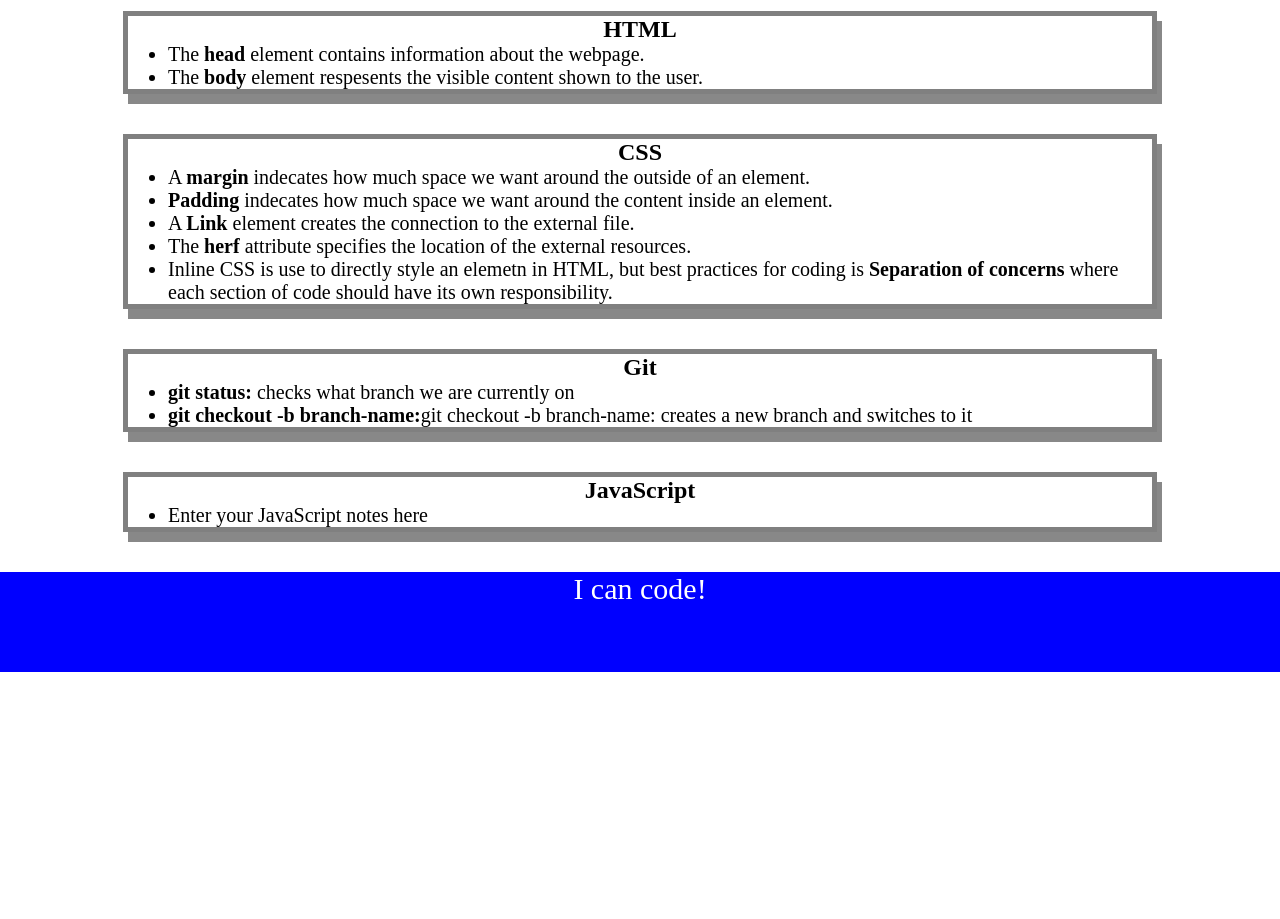
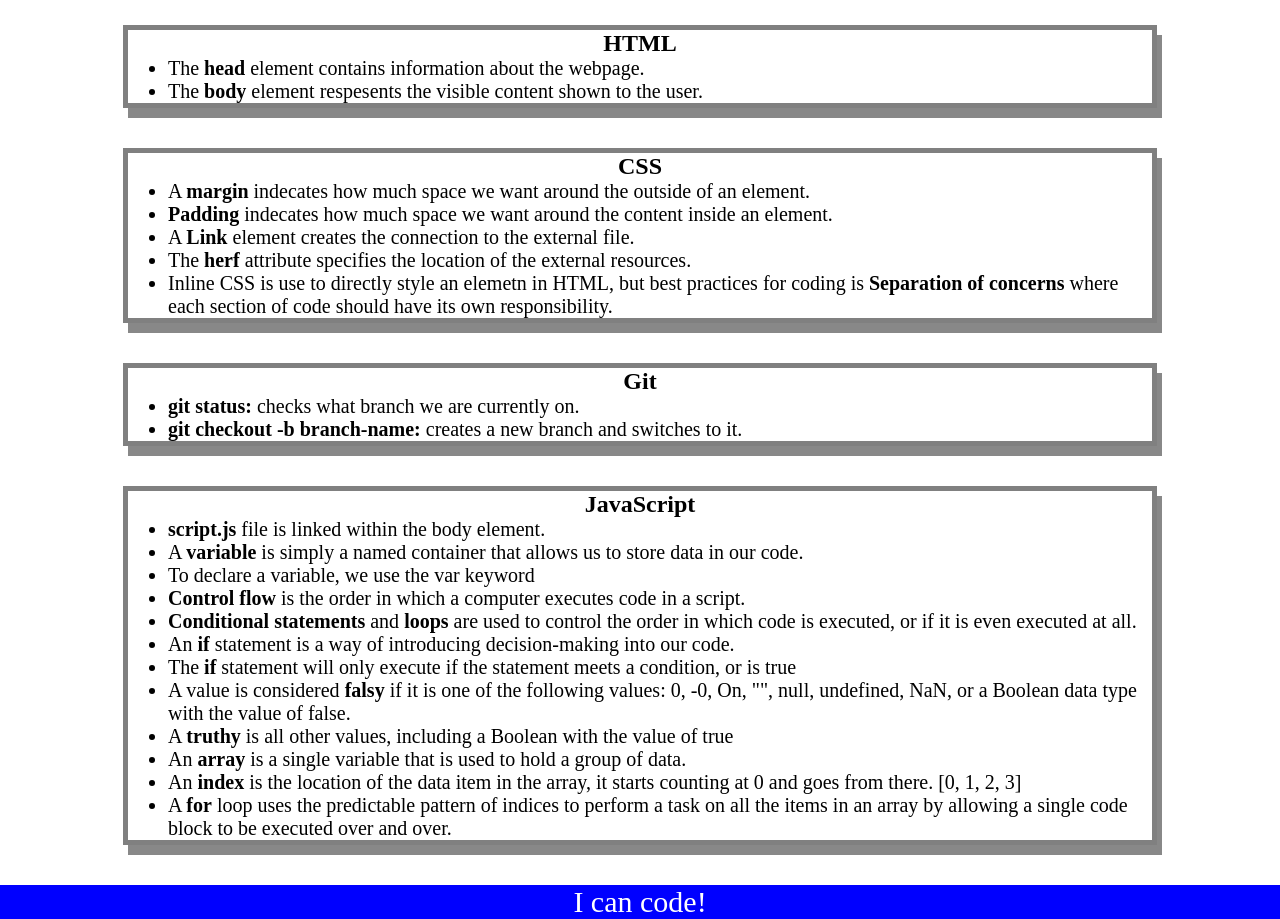
Before and after one commit to bootcamp-Mo/prework-study-guide, a plain HTML site: page index.html in a window 1280 px wide. Shown: the part 129-1048 px from the top of the page. Before the commit the page ends 801 px from the top, so only its background shows below. Drawn offline with Linux system fonts and the light colour scheme.

Commit message:
added code to JavaScript file

```diff
--- /dev/null
+++ b/assets/scripts.js
@@ -0,0 +1,18 @@
+var topics = ['HTML', 'CSS', 'Git', 'JavaScript'];
+
+/*
+if (topic === 'HTML') {
+ console.log("Let's study HTML!");
+} else if (topic === 'CSS') {
+ console.log("Let's study CSS!");
+} else if (topic === 'Git') {
+ console.log("Let's study Git!");
+} else if (topic === 'JavaScript') {
+ console.log("Let's study JavaScript!");
+} else {
+ console.log('Please try again!');
+}
+*/
+
+for( var x = 0; x < topics.length; x++ )
+console.log(topics[x]);
--- a/assets/style.css
+++ b/assets/style.css
@@ -6,7 +6,7 @@
 header,
 footer {
     width: 100%;
-    height: 100px;
+    height: auto;
     background-color: blue;
     color: white;
 }
--- a/index.html
+++ b/index.html
@@ -1,5 +1,6 @@
 <!DOCTYPE html>
 <html lang="en">
+
   <head>
     <meta charset="UTF-8" />
     <meta http-equiv="X-UA-Compatible" content="IE=edge" />
@@ -7,16 +8,21 @@
     <link rel="stylesheet" href="./assets/style.css">
     <title>Prework Study Guide</title>
   </head>
+
   <body>
     <header id="top">
       <h1>Prework Study Guide Module</h1>
       <img src="./assets/bowtie-cat.png" alt="Profile image of cat wearing a bow tie." />
+      <h2>Open the console log to see what is happening</h2>
     </header>
+
     <main>
+
       <section class="card" id="html-section">
         <h2>HTML</h2>
         <ul>
           <li>The <b>head</b> element contains information about the webpage.</li>
+
           <li>The <b>body</b> element respesents the visible content shown to the user.</li>
         </ul>
       </section>
@@ -24,26 +30,70 @@
       <section class="card" id="css-section">
         <h2>CSS</h2>
         <ul>
-          <li>A <b>margin</b> indecates how much space we want around the outside of an element.</li>
-          <li><b>Padding</b> indecates how much space we want around the content inside an element.</li>
+          <li>A <b>margin</b> indecates how much space we want around the outside of
+            an element.</li>
+
+          <li><b>Padding</b> indecates how much space we want around the content inside
+            an element.</li>
+
           <li>A <b>Link</b> element creates the connection to the external file.</li>
+
           <li>The <b>herf</b> attribute specifies the location of the external resources.</li>
-          <li>Inline CSS is use to directly style an elemetn in HTML, but best practices for coding is <b>Separation of concerns</b> where each section of code should have its own responsibility.</li>
+
+          <li>Inline CSS is use to directly style an elemetn in HTML, but best practices
+            for coding is <b>Separation of concerns</b> where each section of code should
+            have its own responsibility.</li>
+
         </ul>
       </section>
 
       <section class="card" id="git-section">
         <h2>Git</h2>
         <ul>
-          <li><b>git status:</b> checks what branch we are currently on</li>
-          <li><b>git checkout -b branch-name:</b>git checkout -b branch-name: creates a new branch and switches to it </li>
+          <li><b>git status:</b> checks what branch we are currently on.</li>
+
+          <li><b>git checkout -b branch-name:</b>
+            creates a new branch and switches to it.</li>
         </ul>
       </section>
 
       <section class="card" id="javascript-section">
         <h2>JavaScript</h2>
         <ul>
-          <li>Enter your JavaScript notes here</li>
+          <li><b>script.js</b> file is linked within the body element.</li>
+
+          <li>A <b>variable</b> is simply a named container that allows us to store data
+            in our code.</li>
+
+          <li>To declare a variable, we use the var keyword</li>
+
+          <li><b>Control flow</b> is the order in which a computer executes
+            code in a script.</li>
+
+          <li><b>Conditional statements</b> and <b>loops</b> are used to control the order
+            in which code is executed, or if it is even executed at all.</li>
+
+          <li> An <b>if</b> statement is a way of introducing decision-making
+            into our code.</li>
+
+          <li>The <b>if</b> statement will only execute if the statement meets a
+            condition, or is true</li>
+
+          <li>A value is considered <b>falsy</b> if it is one of the following
+            values: 0, -0, On, "", null, undefined, NaN, or a Boolean data type with the
+            value of false.</li>
+
+          <li>A <b>truthy</b> is all other values, including a Boolean with the value of
+            true</li>
+
+          <li>An <b>array</b> is a single variable that is used to hold a group of data.</li>
+
+          <li>An <b>index</b> is the location of the data item in the array, it starts
+            counting at 0 and goes from there. [0, 1, 2, 3]</li>
+
+          <li>A <b>for</b> loop uses the predictable pattern of indices to perform a task on
+            all the items in an array by allowing a single code block to be executed
+            over and over.</li>
         </ul>
       </section>
 
@@ -52,5 +102,6 @@
     <footer>
       <p>I can code!</p>
     </footer>
+    <script src="./assets/scripts.js"></script>
   </body>
 </html>
```
